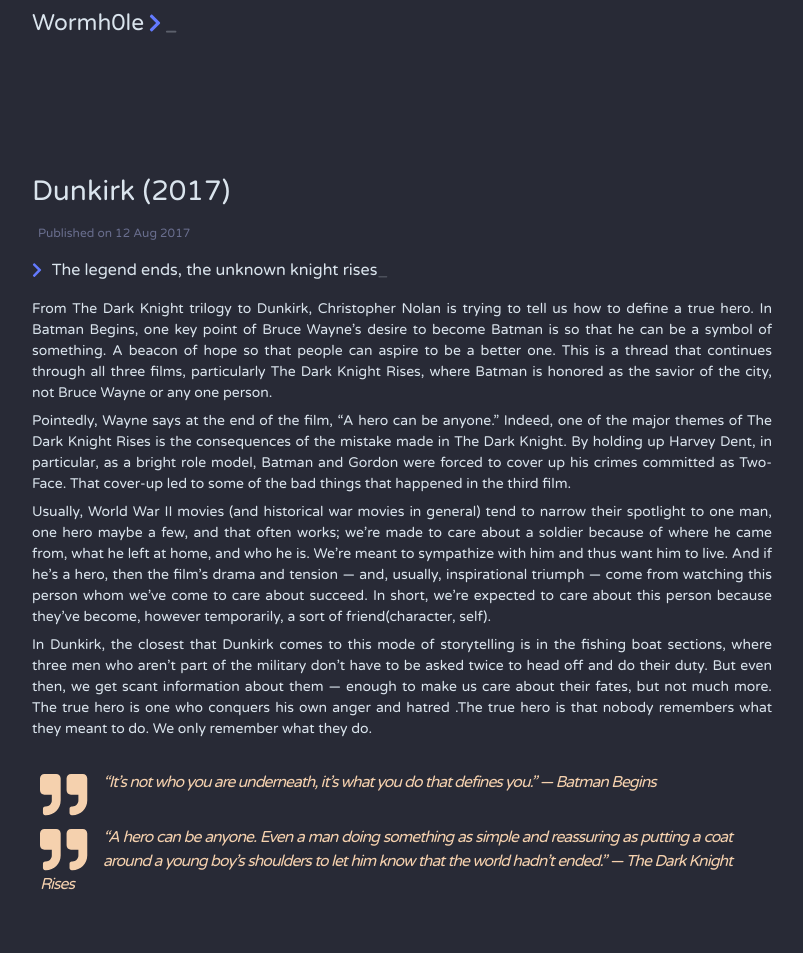
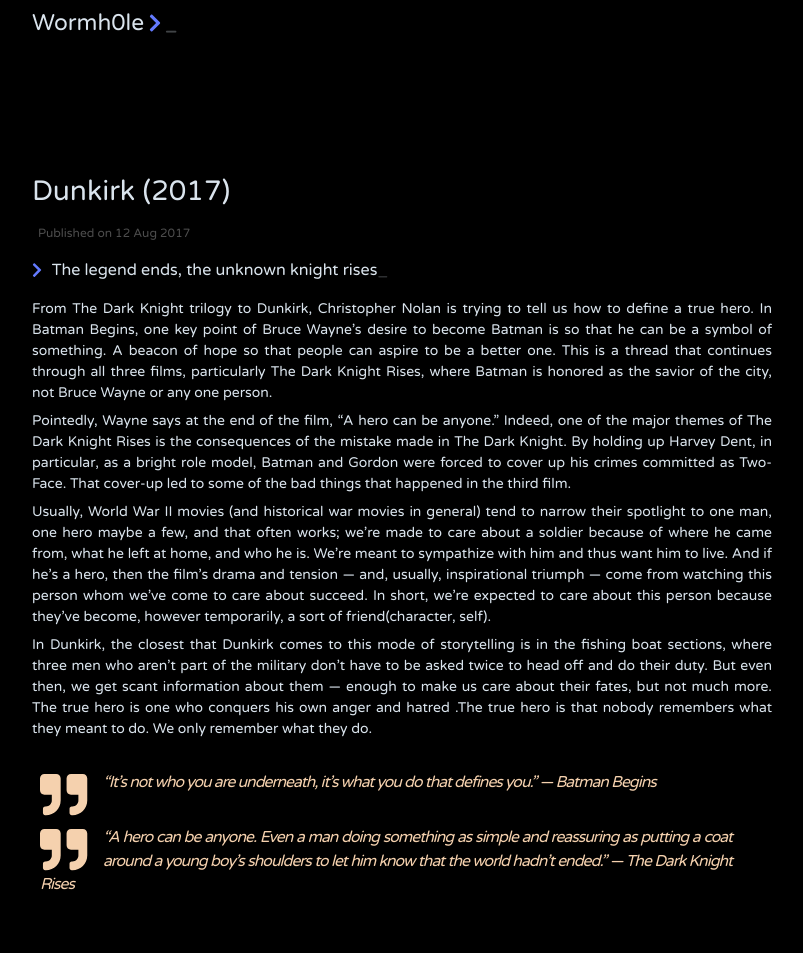
Before and after one commit to jithendrabsy/thoughts, a Jekyll site: the page built from _posts/2017-08-12-dunkirk.md, in a window 1280 px wide. Shown: the whole page, without its empty margins (238-1041 px from the left). Built offline with Jekyll 4.4.1, drawn with Linux system fonts in a browser that asks for light colours; nearby versions of some CDN libraries.

Commit message:
Update Color (Dark Mode)

```diff
--- a/_sass/dash/_colors.scss
+++ b/_sass/dash/_colors.scss
@@ -1,5 +1,5 @@
-$color-background-dark: #282a36;
-$color-background-darker: #282a36;
+$color-background-dark: #000000;
+$color-background-darker: #000000;
 $color-foreground: #DAE4ED;
 $color-foreground-dark: lighten($color-background-dark, 30%);
 $color-pink: #ff79c6;
```
